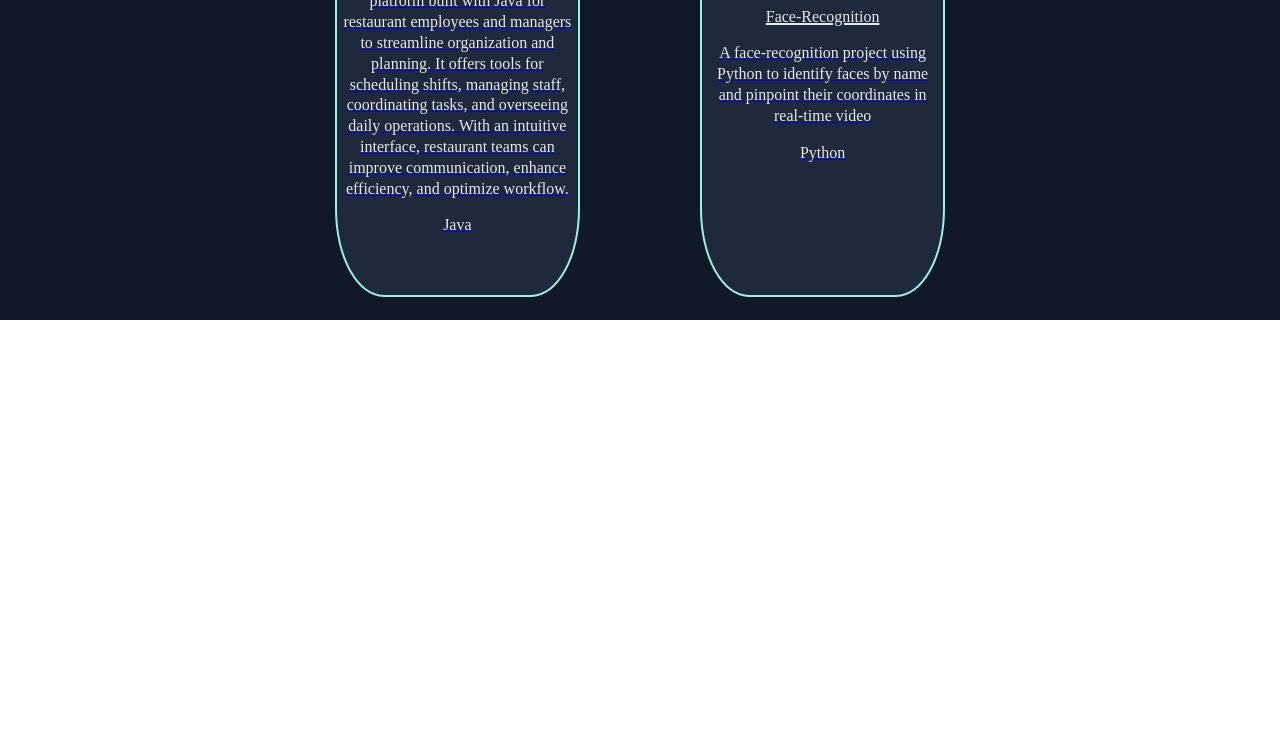
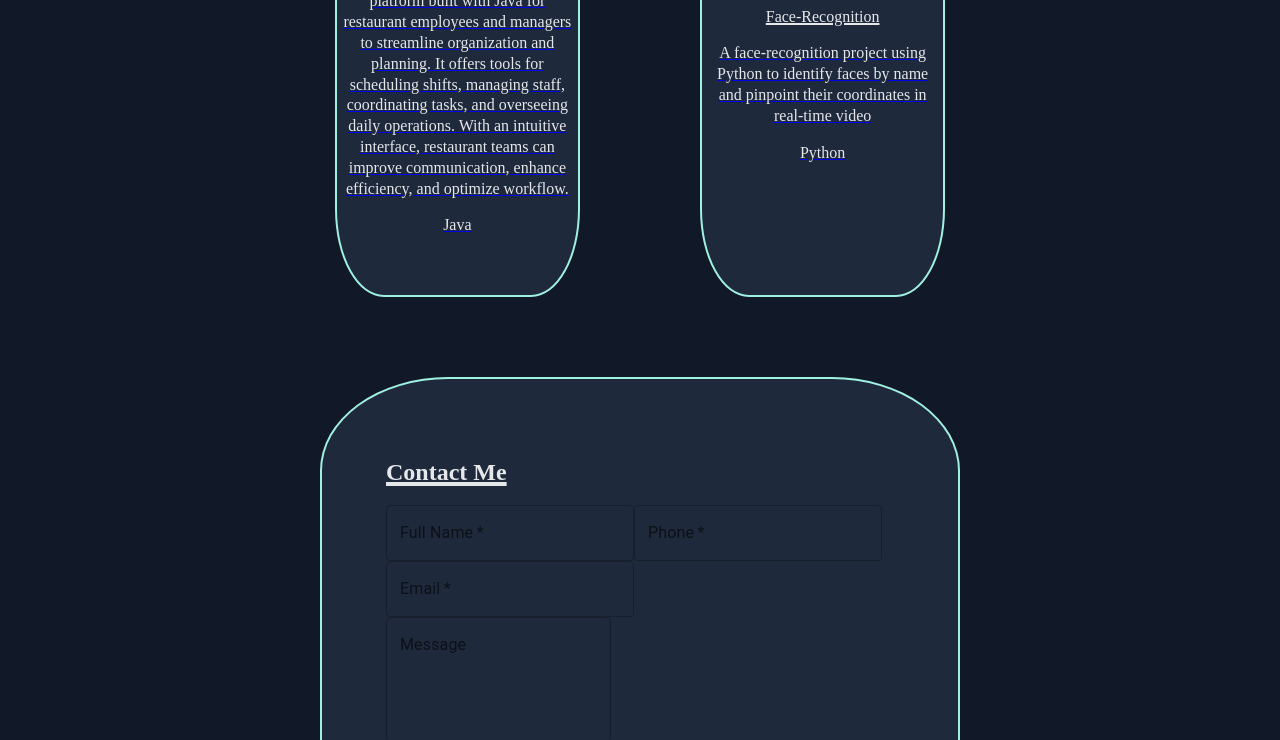
Before and after one commit to ShaharMizrachi/ShaharPortfolio, a React (Create React App) app: page / in a window 1280 px wide. Shown: the part 2000-2740 px from the top of the page. Before the commit the page ends 2320 px from the top, so only its background shows below. Built offline with nearby package versions, Linux system fonts and the light colour scheme.

Commit message:
contactMe in process

```diff
--- /dev/null
+++ b/src/pages/contactMe/ContactMe.css
@@ -0,0 +1,15 @@
+.commenProperties {
+  color: #e5e7eb;
+}
+
+.title {
+}
+
+.shortFiledsContainer {
+}
+
+.messageTextConatiner {
+}
+
+.submitButtonContainer {
+}
--- /dev/null
+++ b/src/pages/contactMe/ContactMe.tsx
@@ -0,0 +1,90 @@
+import React, { ChangeEvent, useState } from 'react';
+import './ContactMe.css';
+import TextField from '@mui/material/TextField';
+import FullButton from '../../components/ui/fullButton/FullButton';
+
+const ContactMe = () => {
+    const [phoneError, setPhoneError] = useState<boolean>(false);
+    const [contactInfo, setContactInfo] = useState({
+        name: '',
+        phone: '',
+        email: '',
+        message: '',
+    });
+
+    // Generalized function to update state based on field name
+    const handleInputChange = (event: ChangeEvent<HTMLInputElement | HTMLTextAreaElement>) => {
+        const { name, value } = event.target;
+
+        console.log(name)
+        console.log(value);
+        if (name === 'phone') {
+            validatePhoneNumber(value)
+        }
+
+
+        setContactInfo((prev) => ({
+            ...prev,
+            [name]: value,
+        }));
+    };
+
+
+    const validatePhoneNumber = (phoneValue: string) => {
+        const phoneRegex = /^0\d{9}$/;
+        setPhoneError(phoneRegex.test(phoneValue));
+    }
+
+
+
+    const submit = () => {
+
+    }
+
+
+    return (
+        <>
+            <h2 className='title commenProperties'>Contact Me</h2>
+            <div className='shortFiledsContainer commenProperties'>
+                <TextField
+                    required
+                    id="outlined-required"
+                    label="Full Name"
+                    name="name"
+                    value={contactInfo.name}
+                    onChange={handleInputChange}
+                />
+                <TextField
+                    required
+                    id="outlined-required"
+                    label="Phone"
+                    name="phone"
+                    value={contactInfo.phone}
+                    onChange={handleInputChange}
+                />
+                <TextField
+                    required
+                    id="outlined-required"
+                    label="Email"
+                    name="email"
+                    value={contactInfo.email}
+                    onChange={handleInputChange}
+                />
+            </div>
+            <div className='messageTextConatiner commenProperties'>
+                <TextField
+                    id="outlined-multiline-static"
+                    label="Message"
+                    name="message"
+                    multiline
+                    rows={4}
+                    value={contactInfo.message}
+                    onChange={handleInputChange}
+                />
+            </div>
+            <div className='submitButtonContainer commenProperties'><FullButton name={'Submit'} onClick={submit} /></div>
+        </>
+    );
+};
+
+export default ContactMe;
--- a/src/pages/homepage/HomePage.css
+++ b/src/pages/homepage/HomePage.css
@@ -1,6 +1,6 @@
 .background {
   background-color: #111827;
-  height: 145rem;
+  height: 190rem;
   display: flex;
   justify-content: center;
   margin: 0;
--- a/src/pages/mainPageContet/MainPageContet.css
+++ b/src/pages/mainPageContet/MainPageContet.css
@@ -110,3 +110,11 @@
   clip-path: inset(0 0 0 var(--_f) round var(--r));
   --_t: translateX(calc(-1 * var(--_f))) rotateY(calc(-1 * var(--_a)));
 }
+/* ////////////////////////////////////////////////////////////////////// */
+.ContactMeContainer {
+  background-color: #1e293b;
+  border: solid 2px #a0f0e1;
+  border-radius: 20%;
+  padding: 10%;
+  margin-top: 30%;
+}
--- a/src/pages/mainPageContet/MainPageContet.tsx
+++ b/src/pages/mainPageContet/MainPageContet.tsx
@@ -18,6 +18,7 @@ import pythonPic from '../../assets/signs/python.png';
 import jsPic from '../../assets/signs/js.png';
 import ProjectBox from '../../components/ui/projectBox/ProjectBox';
 import ProjectsBoxsDataSent from '../../components/ui/projectsBoxsDataSent/ProjectsBoxsDataSent';
+import ContactMe from '../contactMe/ContactMe';
 
 interface MailMeButtonProps {
     email: string;
@@ -165,7 +166,9 @@ const MainPageContet = () => {
             >
                 <ProjectsBoxsDataSent /> {/* Component with project boxes */}
             </div>
-
+            <div className='ContactMeContainer'>
+                <ContactMe />
+            </div>
         </div>
     );
 };
```
